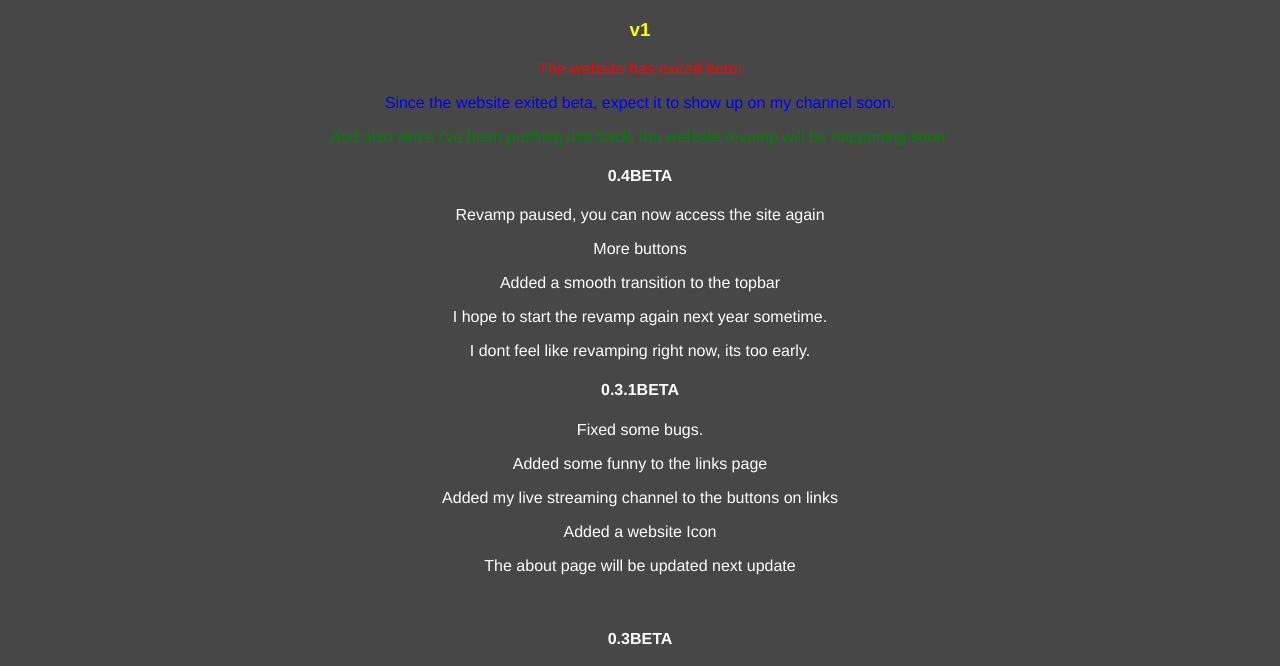
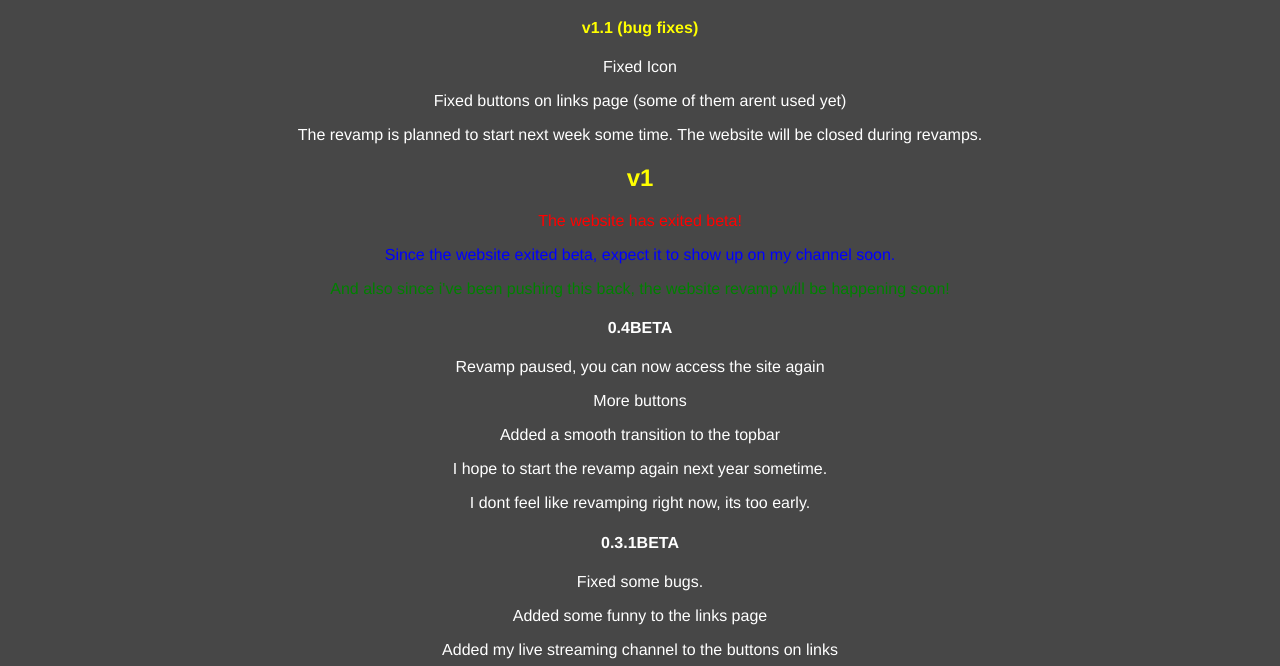
Before and after one commit to 5xdf/nbur21, a plain HTML site: page channels2.html in a window 1280 px wide. Shown: the part 109-775 px from the top of the page. Drawn offline with Linux system fonts and the light colour scheme.

Commit message:
updated changelog

```diff
--- a/channels2.html
+++ b/channels2.html
@@ -88,7 +88,11 @@
 <center>
 <div style="padding-left:16px padding-right:16px" id="something">
   <h1 style="color:white">CHANGELOG</h1>
-	<h3 style="color:yellow">v1</h3>
+	<h4 style="color:yellow">v1.1 (bug fixes)</h4>
+	<p style="color:white">Fixed Icon</p>
+	<p style="color:white">Fixed buttons on links page (some of them arent used yet)</p>
+	<p style="color:white">The revamp is planned to start next week some time. The website will be closed during revamps.</p>
+	<h2 style="color:yellow">v1</h2>
 	<p style="color:red">The website has exited beta!</p>
 	<p style="color:blue">Since the website exited beta, expect it to show up on my channel soon.</p>
 	<p style="color:green">And also since i've been pushing this back, the website revamp will be happening soon!</p>
```
